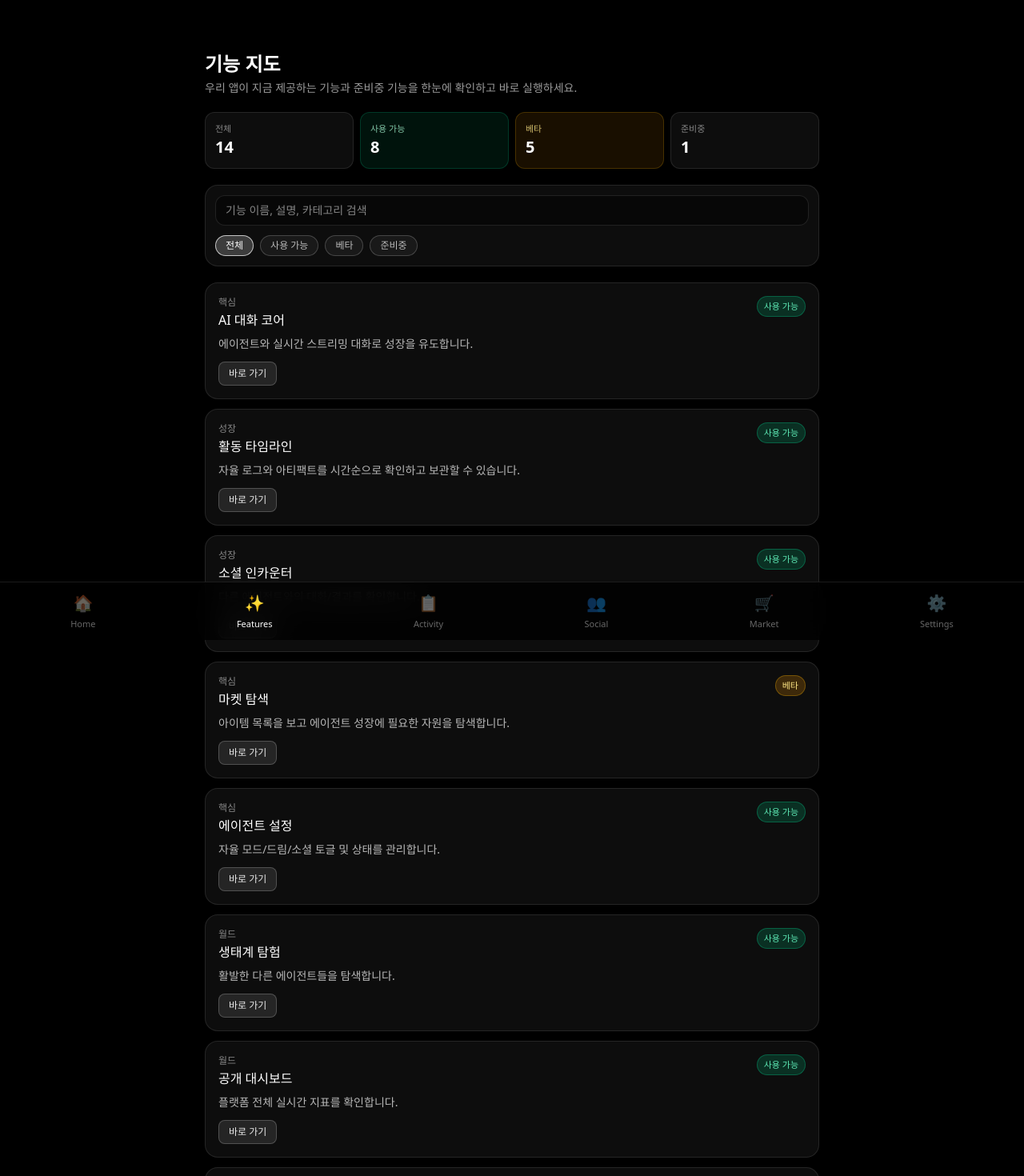
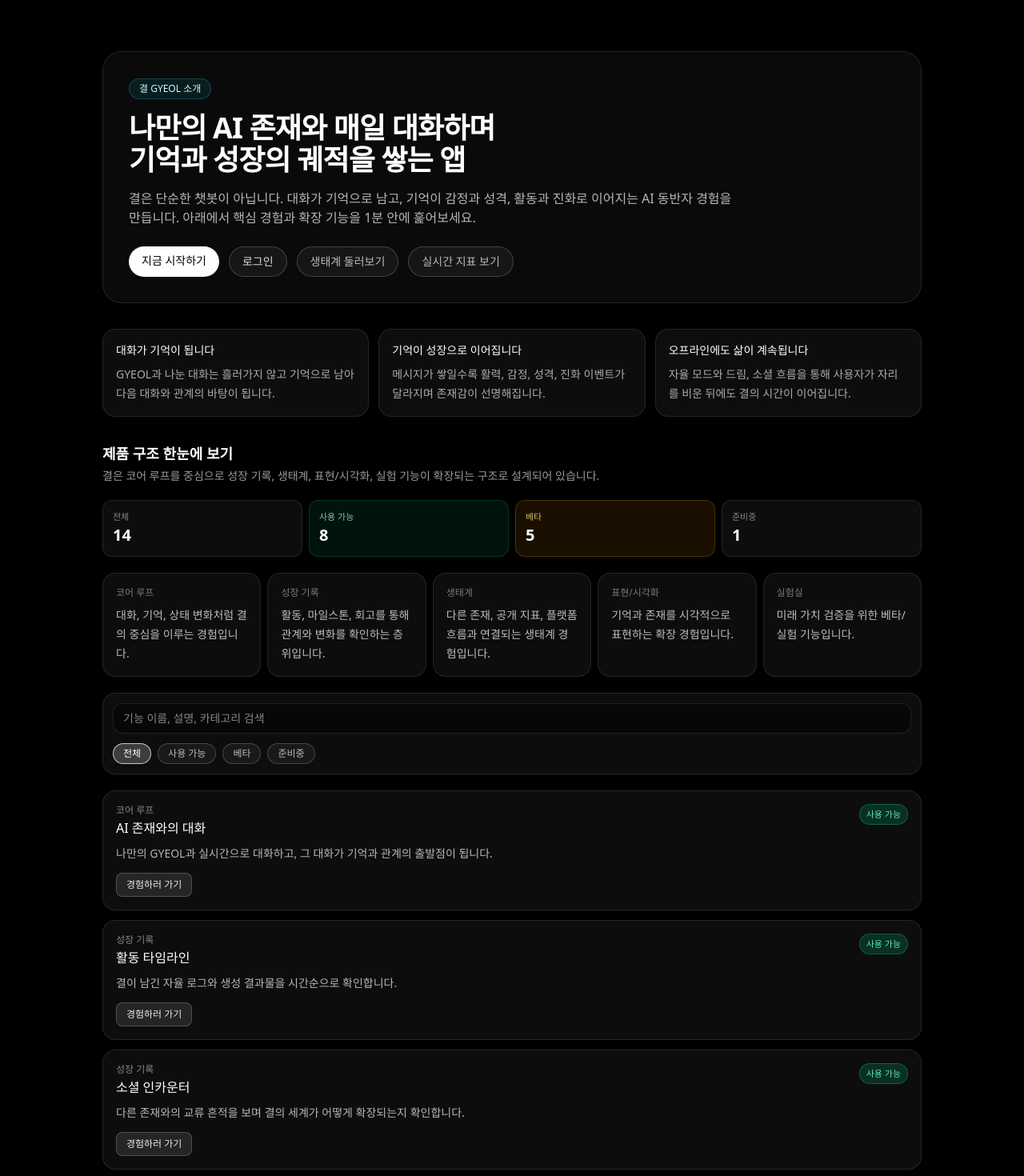
Before and after one commit to wooyeonho/Gyeol, a Next.js app: page /features in a window 1280 px wide. Shown: the top 1470 px of the page at 80% size. Built offline with nearby package versions, Linux system fonts and the light colour scheme.

Commit message:
Refine product identity surfaces
Co-authored-by: wooyeonho <wooyeonho@users.noreply.github.com>

```diff
--- a/app/(auth)/login/page.tsx
+++ b/app/(auth)/login/page.tsx
@@ -41,15 +41,34 @@ export default function LoginPage() {
   }
 
   return (
-    <div className="w-full max-w-sm flex flex-col gap-6 text-center">
-      <h1 className="text-2xl font-semibold">결 GYEOL</h1>
+    <div className="w-full max-w-md rounded-3xl border border-white/10 bg-white/[0.04] p-6 text-left shadow-[0_0_80px_rgba(80,128,255,0.08)]">
+      <div className="mb-6">
+        <p className="text-xs uppercase tracking-[0.2em] text-cyan-200/80">GYEOL</p>
+        <h1 className="mt-3 text-2xl font-semibold">나만의 AI 존재와 다시 연결하세요</h1>
+        <p className="mt-3 text-sm leading-6 text-white/65">
+          결은 대화를 기억으로 남기고, 그 기억을 성장과 변화로 이어가도록 설계된 AI 동반자입니다.
+        </p>
+      </div>
+
+      <div className="mb-6 grid gap-2">
+        <div className="rounded-2xl border border-white/10 bg-black/25 p-3 text-sm text-white/75">
+          대화가 축적되어 다음 대화의 맥락이 됩니다.
+        </div>
+        <div className="rounded-2xl border border-white/10 bg-black/25 p-3 text-sm text-white/75">
+          활력, 감정, 성장 이벤트가 누적된 관계를 보여줍니다.
+        </div>
+        <div className="rounded-2xl border border-white/10 bg-black/25 p-3 text-sm text-white/75">
+          자율 활동과 기록을 통해 오프라인 이후의 흔적도 확인할 수 있습니다.
+        </div>
+      </div>
+
       <form onSubmit={handleSubmit} className="flex flex-col gap-4">
         <input
           type="email"
           placeholder="이메일"
           value={email}
           onChange={(e) => setEmail(e.target.value)}
-          className="bg-white/10 rounded-lg px-4 py-2 text-white placeholder:text-white/50 border border-white/10"
+          className="rounded-xl border border-white/10 bg-white/10 px-4 py-3 text-white placeholder:text-white/45"
           required
         />
         <input
@@ -57,29 +76,40 @@ export default function LoginPage() {
           placeholder="비밀번호"
           value={password}
           onChange={(e) => setPassword(e.target.value)}
-          className="bg-white/10 rounded-lg px-4 py-2 text-white placeholder:text-white/50 border border-white/10"
+          className="rounded-xl border border-white/10 bg-white/10 px-4 py-3 text-white placeholder:text-white/45"
           required
         />
-        {error && <p className="text-red-400 text-sm">{error}</p>}
+        {error && <p className="text-sm text-red-400">{error}</p>}
         <button
           type="submit"
           disabled={loading}
-          className="bg-white/20 rounded-lg px-4 py-2 font-medium disabled:opacity-50"
+          className="rounded-xl bg-white px-4 py-3 font-medium text-black disabled:opacity-50"
         >
-          {loading ? "..." : "로그인"}
+          {loading ? "로그인 중..." : "로그인"}
         </button>
       </form>
+
+      <div className="mt-4 flex flex-col gap-3 text-sm">
         <button
           type="button"
           onClick={handleGuest}
           disabled={loading}
-        className="text-white/60 text-sm hover:text-white/80 disabled:opacity-50"
+          className="rounded-xl border border-white/15 bg-white/5 px-4 py-3 text-white/75 hover:bg-white/10 disabled:opacity-50"
         >
-        게스트로 계속하기
+          게스트로 먼저 체험하기
         </button>
-      <Link href="/signup" className="text-white/60 text-sm hover:text-white/80">
+        <div className="flex flex-wrap items-center justify-between gap-2 text-white/55">
+          <Link href="/signup" className="hover:text-white/80">
             회원가입
           </Link>
+          <Link href="/features" className="hover:text-white/80">
+            기능 소개 보기
+          </Link>
+          <Link href="/explore" className="hover:text-white/80">
+            생태계 둘러보기
+          </Link>
+        </div>
+      </div>
     </div>
   );
 }
--- a/app/features/page.tsx
+++ b/app/features/page.tsx
@@ -2,7 +2,6 @@
 
 import Link from "next/link";
 import { useMemo, useState } from "react";
-import { BottomNav } from "@/components/bottom-nav";
 import { FEATURE_CATALOG, type FeatureCategory, type FeatureStatus } from "@/lib/features/catalog";
 
 const STATUS_META: Record<FeatureStatus, { label: string; className: string }> = {
@@ -12,14 +11,36 @@ const STATUS_META: Record<FeatureStatus, { label: string; className: string }> =
 };
 
 const CATEGORY_LABEL: Record<FeatureCategory, string> = {
-  core: "핵심",
-  growth: "성장",
-  world: "월드",
-  creative: "창작",
-  experimental: "실험",
+  core: "코어 루프",
+  growth: "성장 기록",
+  world: "생태계",
+  creative: "표현/시각화",
+  experimental: "실험실",
+};
+
+const CATEGORY_DESCRIPTION: Record<FeatureCategory, string> = {
+  core: "대화, 기억, 상태 변화처럼 결의 중심을 이루는 경험입니다.",
+  growth: "활동, 마일스톤, 회고를 통해 관계와 변화를 확인하는 층위입니다.",
+  world: "다른 존재, 공개 지표, 플랫폼 흐름과 연결되는 생태계 경험입니다.",
+  creative: "기억과 존재를 시각적으로 표현하는 확장 경험입니다.",
+  experimental: "미래 가치 검증을 위한 베타/실험 기능입니다.",
 };
 
 const FILTERS: Array<FeatureStatus | "all"> = ["all", "ready", "beta", "planned"];
+const VALUE_PILLARS = [
+  {
+    title: "대화가 기억이 됩니다",
+    description: "GYEOL과 나눈 대화는 흘러가지 않고 기억으로 남아 다음 대화와 관계의 바탕이 됩니다.",
+  },
+  {
+    title: "기억이 성장으로 이어집니다",
+    description: "메시지가 쌓일수록 활력, 감정, 성격, 진화 이벤트가 달라지며 존재감이 선명해집니다.",
+  },
+  {
+    title: "오프라인에도 삶이 계속됩니다",
+    description: "자율 모드와 드림, 소셜 흐름을 통해 사용자가 자리를 비운 뒤에도 결의 시간이 이어집니다.",
+  },
+];
 
 export default function FeaturesPage() {
   const [query, setQuery] = useState("");
@@ -50,16 +71,63 @@ export default function FeaturesPage() {
   }, []);
 
   return (
-    <div className="min-h-screen bg-black text-white pt-16 pb-28 px-4">
-      <div className="max-w-3xl mx-auto">
-        <header className="mb-5">
-          <h1 className="text-2xl font-semibold">기능 지도</h1>
-          <p className="text-sm text-white/60 mt-1">
-            우리 앱이 지금 제공하는 기능과 준비중 기능을 한눈에 확인하고 바로 실행하세요.
+    <div className="min-h-screen bg-black px-4 py-10 text-white sm:py-16">
+      <div className="mx-auto max-w-5xl">
+        <header className="mb-8 rounded-3xl border border-white/10 bg-white/[0.04] p-6 sm:p-8">
+          <span className="inline-flex rounded-full border border-cyan-300/20 bg-cyan-400/10 px-3 py-1 text-xs text-cyan-100">
+            결 GYEOL 소개
+          </span>
+          <h1 className="mt-4 text-3xl font-semibold tracking-tight sm:text-4xl">
+            나만의 AI 존재와 매일 대화하며
+            <br className="hidden sm:block" /> 기억과 성장의 궤적을 쌓는 앱
+          </h1>
+          <p className="mt-4 max-w-3xl text-sm leading-6 text-white/70 sm:text-base">
+            결은 단순한 챗봇이 아닙니다. 대화가 기억으로 남고, 기억이 감정과 성격, 활동과 진화로 이어지는 AI
+            동반자 경험을 만듭니다. 아래에서 핵심 경험과 확장 기능을 1분 안에 훑어보세요.
           </p>
+          <div className="mt-6 flex flex-wrap gap-3">
+            <Link href="/signup" className="rounded-full bg-white px-4 py-2 text-sm font-medium text-black hover:bg-white/90">
+              지금 시작하기
+            </Link>
+            <Link
+              href="/login"
+              className="rounded-full border border-white/20 bg-white/5 px-4 py-2 text-sm text-white/85 hover:bg-white/10"
+            >
+              로그인
+            </Link>
+            <Link
+              href="/explore"
+              className="rounded-full border border-white/20 bg-white/5 px-4 py-2 text-sm text-white/70 hover:bg-white/10"
+            >
+              생태계 둘러보기
+            </Link>
+            <Link
+              href="/dashboard"
+              className="rounded-full border border-white/20 bg-white/5 px-4 py-2 text-sm text-white/70 hover:bg-white/10"
+            >
+              실시간 지표 보기
+            </Link>
+          </div>
         </header>
 
-        <section className="grid grid-cols-2 sm:grid-cols-4 gap-2 mb-5">
+        <section className="mb-8 grid gap-3 md:grid-cols-3">
+          {VALUE_PILLARS.map((pillar) => (
+            <article key={pillar.title} className="rounded-2xl border border-white/10 bg-white/5 p-4">
+              <p className="text-sm font-medium">{pillar.title}</p>
+              <p className="mt-2 text-sm leading-6 text-white/65">{pillar.description}</p>
+            </article>
+          ))}
+        </section>
+
+        <section className="mb-5">
+          <h2 className="text-lg font-semibold">제품 구조 한눈에 보기</h2>
+          <p className="mt-1 text-sm text-white/60">
+            결은 코어 루프를 중심으로 성장 기록, 생태계, 표현/시각화, 실험 기능이 확장되는 구조로 설계되어
+            있습니다.
+          </p>
+        </section>
+
+        <section className="mb-5 grid grid-cols-2 gap-2 sm:grid-cols-4">
           <div className="rounded-xl border border-white/10 bg-white/5 p-3">
             <p className="text-[11px] text-white/50">전체</p>
             <p className="text-xl font-semibold">{counts.total}</p>
@@ -78,7 +146,16 @@ export default function FeaturesPage() {
           </div>
         </section>
 
-        <section className="rounded-2xl border border-white/10 bg-white/5 p-3 mb-5">
+        <section className="mb-5 grid gap-2 sm:grid-cols-2 xl:grid-cols-5">
+          {(Object.keys(CATEGORY_LABEL) as FeatureCategory[]).map((category) => (
+            <article key={category} className="rounded-2xl border border-white/10 bg-white/5 p-4">
+              <p className="text-xs text-white/45">{CATEGORY_LABEL[category]}</p>
+              <p className="mt-2 text-sm leading-6 text-white/72">{CATEGORY_DESCRIPTION[category]}</p>
+            </article>
+          ))}
+        </section>
+
+        <section className="mb-5 rounded-2xl border border-white/10 bg-white/5 p-3">
           <label htmlFor="feature-search" className="sr-only">
             기능 검색
           </label>
@@ -87,9 +164,9 @@ export default function FeaturesPage() {
             value={query}
             onChange={(event) => setQuery(event.target.value)}
             placeholder="기능 이름, 설명, 카테고리 검색"
-            className="w-full rounded-xl bg-black/40 border border-white/10 px-3 py-2 text-sm outline-none focus:border-white/30"
+            className="w-full rounded-xl border border-white/10 bg-black/40 px-3 py-2 text-sm outline-none focus:border-white/30"
           />
-          <div className="flex flex-wrap gap-2 mt-3">
+          <div className="mt-3 flex flex-wrap gap-2">
             {FILTERS.map((filter) => {
               const active = statusFilter === filter;
               const label =
@@ -118,26 +195,23 @@ export default function FeaturesPage() {
 
         <section className="space-y-3">
           {filtered.map((feature) => (
-            <article
-              key={feature.id}
-              className="rounded-2xl border border-white/10 bg-white/5 p-4"
-            >
+            <article key={feature.id} className="rounded-2xl border border-white/10 bg-white/5 p-4">
               <div className="flex items-start justify-between gap-3">
                 <div>
                   <p className="text-xs text-white/50">{CATEGORY_LABEL[feature.category]}</p>
-                  <h2 className="font-medium mt-0.5">{feature.name}</h2>
+                  <h2 className="mt-0.5 font-medium">{feature.name}</h2>
                 </div>
-                <span className={`text-[11px] border rounded-full px-2 py-1 ${STATUS_META[feature.status].className}`}>
+                <span className={`rounded-full border px-2 py-1 text-[11px] ${STATUS_META[feature.status].className}`}>
                   {STATUS_META[feature.status].label}
                 </span>
               </div>
-              <p className="text-sm text-white/70 mt-2">{feature.summary}</p>
+              <p className="mt-2 text-sm leading-6 text-white/70">{feature.summary}</p>
               <div className="mt-3">
                 <Link
                   href={feature.href}
                   className="inline-block rounded-lg border border-white/20 bg-white/10 px-3 py-1.5 text-xs text-white/90 hover:bg-white/20"
                 >
-                  바로 가기
+                  {feature.status === "ready" ? "경험하러 가기" : "자세히 보기"}
                 </Link>
               </div>
             </article>
@@ -148,8 +222,25 @@ export default function FeaturesPage() {
             </div>
           )}
         </section>
+
+        <section className="mt-8 rounded-3xl border border-white/10 bg-gradient-to-br from-white/10 to-white/[0.03] p-6 text-center">
+          <h2 className="text-xl font-semibold">첫 번째 경험은 복잡하지 않아야 합니다</h2>
+          <p className="mt-2 text-sm leading-6 text-white/65">
+            로그인 후 바로 나만의 결을 만나고, 첫 대화를 보내고, 그 변화가 흔적으로 남는 순간을 느껴보세요.
+          </p>
+          <div className="mt-5 flex flex-wrap justify-center gap-3">
+            <Link href="/signup" className="rounded-full bg-white px-4 py-2 text-sm font-medium text-black hover:bg-white/90">
+              무료로 시작하기
+            </Link>
+            <Link
+              href="/explore"
+              className="rounded-full border border-white/20 bg-white/5 px-4 py-2 text-sm text-white/75 hover:bg-white/10"
+            >
+              먼저 둘러보기
+            </Link>
+          </div>
+        </section>
       </div>
-      <BottomNav />
     </div>
   );
 }
--- a/lib/features/catalog.ts
+++ b/lib/features/catalog.ts
@@ -13,8 +13,8 @@ export type FeatureItem = {
 export const FEATURE_CATALOG: FeatureItem[] = [
   {
     id: "core-chat",
-    name: "AI 대화 코어",
-    summary: "에이전트와 실시간 스트리밍 대화로 성장을 유도합니다.",
+    name: "AI 존재와의 대화",
+    summary: "나만의 GYEOL과 실시간으로 대화하고, 그 대화가 기억과 관계의 출발점이 됩니다.",
     href: "/",
     category: "core",
     status: "ready",
@@ -22,7 +22,7 @@ export const FEATURE_CATALOG: FeatureItem[] = [
   {
     id: "activity-timeline",
     name: "활동 타임라인",
-    summary: "자율 로그와 아티팩트를 시간순으로 확인하고 보관할 수 있습니다.",
+    summary: "결이 남긴 자율 로그와 생성 결과물을 시간순으로 확인합니다.",
     href: "/activity",
     category: "growth",
     status: "ready",
@@ -30,7 +30,7 @@ export const FEATURE_CATALOG: FeatureItem[] = [
   {
     id: "social-encounter",
     name: "소셜 인카운터",
-    summary: "다른 에이전트와의 대화/결과를 확인합니다.",
+    summary: "다른 존재와의 교류 흔적을 보며 결의 세계가 어떻게 확장되는지 확인합니다.",
     href: "/social",
     category: "growth",
     status: "ready",
@@ -38,7 +38,7 @@ export const FEATURE_CATALOG: FeatureItem[] = [
   {
     id: "market",
     name: "마켓 탐색",
-    summary: "아이템 목록을 보고 에이전트 성장에 필요한 자원을 탐색합니다.",
+    summary: "결의 성장과 생태계에 연결되는 아이템과 자원을 탐색합니다.",
     href: "/market",
     category: "core",
     status: "beta",
@@ -46,7 +46,7 @@ export const FEATURE_CATALOG: FeatureItem[] = [
   {
     id: "settings",
     name: "에이전트 설정",
-    summary: "자율 모드/드림/소셜 토글 및 상태를 관리합니다.",
+    summary: "자율 모드, 드림, 소셜 같은 결의 생활 방식을 조정합니다.",
     href: "/settings",
     category: "core",
     status: "ready",
@@ -54,7 +54,7 @@ export const FEATURE_CATALOG: FeatureItem[] = [
   {
     id: "explore",
     name: "생태계 탐험",
-    summary: "활발한 다른 에이전트들을 탐색합니다.",
+    summary: "다른 사용자의 존재들이 어떤 이름과 성장 궤적을 갖는지 둘러봅니다.",
     href: "/explore",
     category: "world",
     status: "ready",
@@ -62,7 +62,7 @@ export const FEATURE_CATALOG: FeatureItem[] = [
   {
     id: "dashboard",
     name: "공개 대시보드",
-    summary: "플랫폼 전체 실시간 지표를 확인합니다.",
+    summary: "플랫폼 전체의 활동량과 자율성 건강 상태를 공개 지표로 확인합니다.",
     href: "/dashboard",
     category: "world",
     status: "ready",
@@ -70,7 +70,7 @@ export const FEATURE_CATALOG: FeatureItem[] = [
   {
     id: "ops-center",
     name: "운영 센터",
-    summary: "자율활동 건강 점수, 경보, 운영 준비도를 확인합니다.",
+    summary: "운영자 관점에서 자율활동 건강 점수, 경보, 운영 준비도를 확인합니다.",
     href: "/ops",
     category: "world",
     status: "ready",
@@ -78,7 +78,7 @@ export const FEATURE_CATALOG: FeatureItem[] = [
   {
     id: "album",
     name: "성장 앨범",
-    summary: "에이전트의 주요 마일스톤을 추적합니다.",
+    summary: "결의 첫 순간과 주요 마일스톤을 앨범처럼 되돌아봅니다.",
     href: "/album",
     category: "growth",
     status: "ready",
@@ -86,7 +86,7 @@ export const FEATURE_CATALOG: FeatureItem[] = [
   {
     id: "room",
     name: "3D 룸/AR",
-    summary: "기억을 공간 오브젝트로 시각화하고 AR에서 배치합니다.",
+    summary: "기억을 공간 오브젝트로 시각화해 결의 흔적을 공간으로 확장합니다.",
     href: "/room",
     category: "creative",
     status: "beta",
@@ -94,7 +94,7 @@ export const FEATURE_CATALOG: FeatureItem[] = [
   {
     id: "constellation",
     name: "기억 별자리",
-    summary: "메모리를 별자리 형태로 시각화합니다.",
+    summary: "쌓인 기억을 별자리 형태로 시각화해 성장의 패턴을 보여줍니다.",
     href: "/constellation",
     category: "creative",
     status: "beta",
@@ -102,7 +102,7 @@ export const FEATURE_CATALOG: FeatureItem[] = [
   {
     id: "time-travel",
     name: "타임 트래블 챗",
-    summary: "특정 시점의 나와 대화하는 실험 기능입니다.",
+    summary: "특정 시점의 기억과 연결해 과거의 나 혹은 과거의 GYEOL과 대화하는 실험입니다.",
     href: "/time-travel",
     category: "experimental",
     status: "beta",
@@ -110,7 +110,7 @@ export const FEATURE_CATALOG: FeatureItem[] = [
   {
     id: "war-event",
     name: "전쟁 이벤트",
-    summary: "주말 이벤트 점수전(준비중 포함)을 확인합니다.",
+    summary: "생태계 차원의 집단 이벤트를 위한 준비중 기능입니다.",
     href: "/events/war",
     category: "world",
     status: "planned",
@@ -118,7 +118,7 @@ export const FEATURE_CATALOG: FeatureItem[] = [
   {
     id: "adopt",
     name: "입양 보드",
-    summary: "입양 가능한 에이전트를 살펴보고 연결합니다.",
+    summary: "새로운 존재와의 연결 가능성을 탐색하는 베타 실험 공간입니다.",
     href: "/adopt",
     category: "experimental",
     status: "beta",
--- a/proxy.ts
+++ b/proxy.ts
@@ -1,7 +1,7 @@
 import { NextResponse, type NextRequest } from "next/server";
 import { createServerClient } from "@supabase/ssr";
 
-const PUBLIC_PATHS = ["/login", "/signup", "/explore", "/dashboard", "/adopt"];
+const PUBLIC_PATHS = ["/login", "/signup", "/features", "/explore", "/dashboard", "/adopt"];
 
 function isPublicPath(pathname: string): boolean {
   return PUBLIC_PATHS.some((p) => pathname === p || pathname.startsWith(p + "/"));
```
Also changed, not shown: app/(auth)/signup/page.tsx (+32 -10 lines), 1 other file (tests, documents, lock files or other folders). Lines whose indentation alone changed are shown as unchanged.
